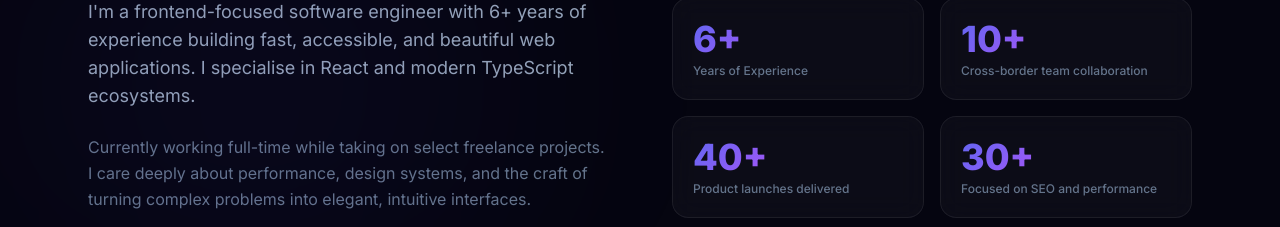
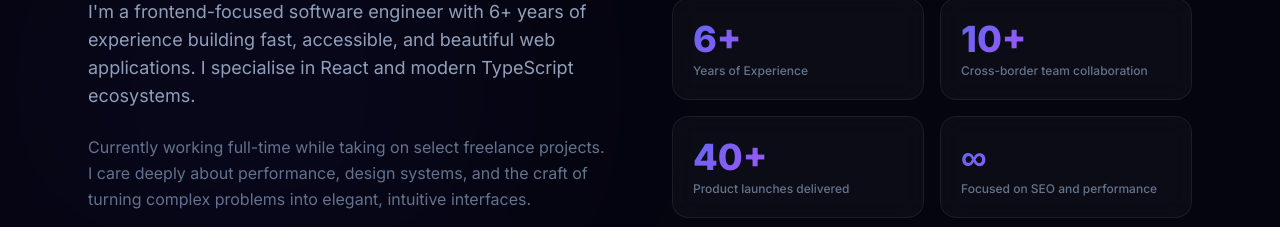
Before and after one commit to Rainez7/Rainer_portfolio, a Next.js app: page / in a window 1280 px wide. Shown: the part 1058-1285 px from the top of the page. Built offline with nearby package versions, Linux system fonts and the light colour scheme.

Commit message:
Revert "Replace infinity symbol with realistic SEO stat value"
This reverts commit b41130c9a9c4ff7bb35ea233db6103f244410c39.

```diff
--- a/components/About.tsx
+++ b/components/About.tsx
@@ -8,7 +8,7 @@ const stats = [
   { value: "6+", label: "Years of Experience" },
   { value: "10+", label: "Cross-border team collaboration" },
   { value: "40+", label: "Product launches delivered" },
-  { value: "30+", label: "Focused on SEO and performance" },
+  { value: "∞", label: "Focused on SEO and performance" },
 ];
 
 const highlights = [
```
